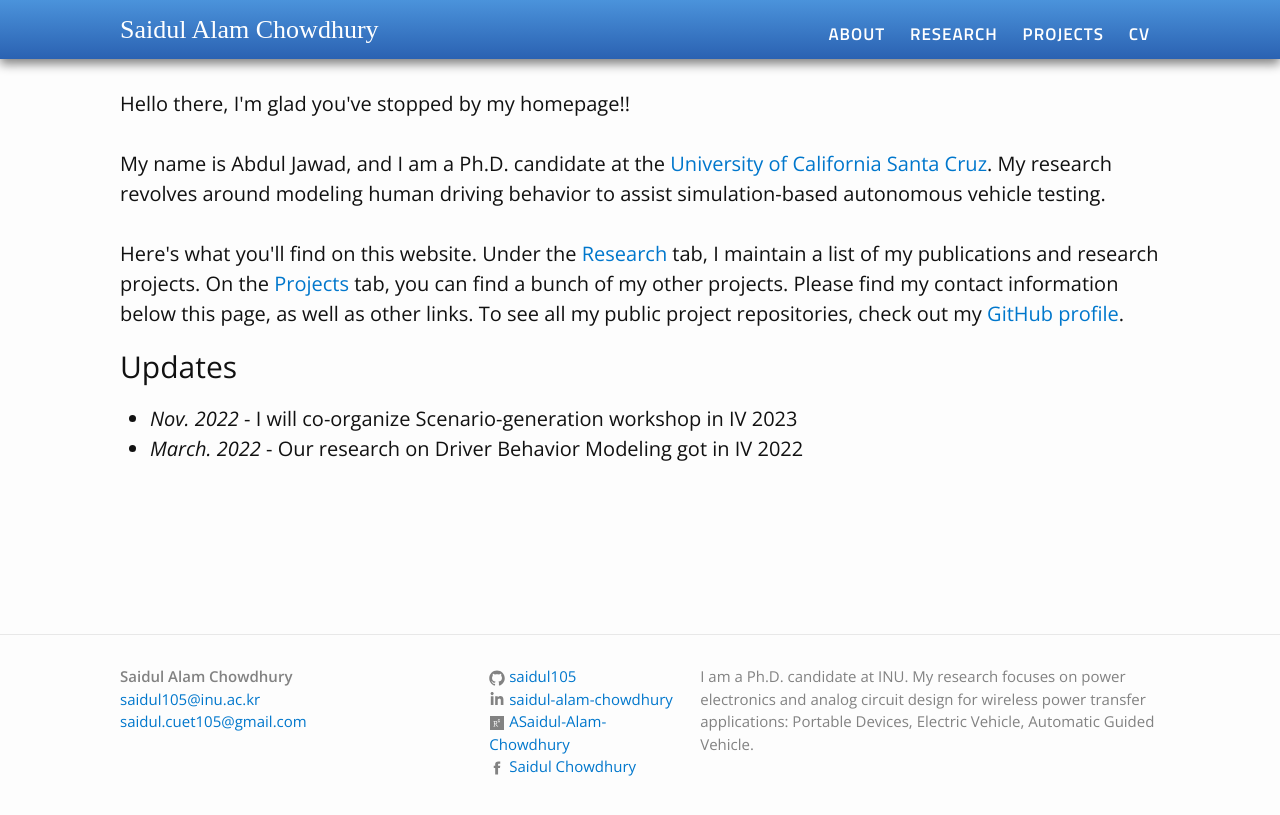
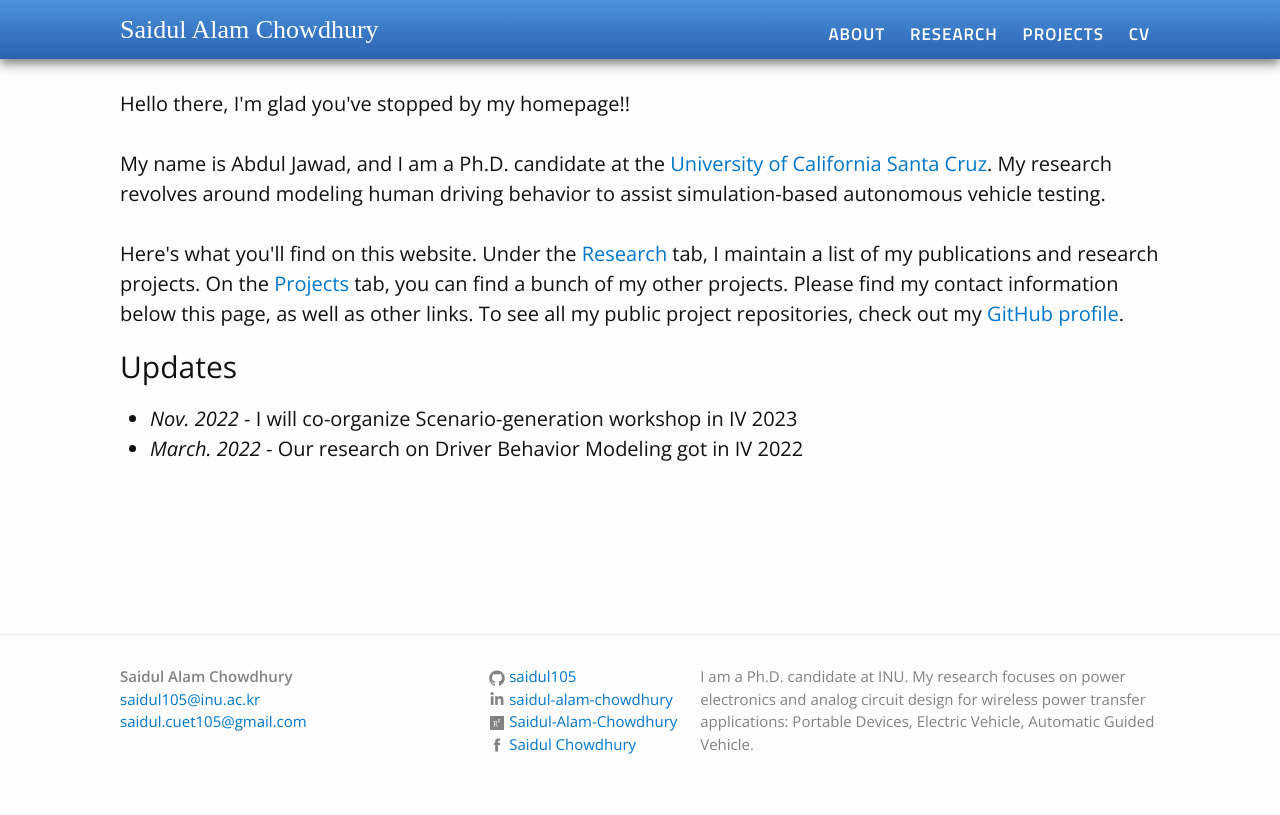
Before and after one commit to saidul105/saidul105.github.io, a Jekyll site: the page built from index.html, in a window 1280 px wide. Shown: the top 815 px of the page. Built offline with Jekyll 4.4.1, drawn with Linux system fonts in a browser that asks for light colours.

Commit message:
Update _config.yml

```diff
--- a/_config.yml
+++ b/_config.yml
@@ -14,7 +14,7 @@ url: "" # the base hostname & protocol for your site
 github_username: saidul105
 linkedin_username: saidul-alam-chowdhury
 facebook_username: Saidul Chowdhury
-researchgate_username: ASaidul-Alam-Chowdhury
+researchgate_username: Saidul-Alam-Chowdhury
 # feel free to add other links here; you will have to add the SVG icon in _layouts/footer.html
 
 # Build settings
```
